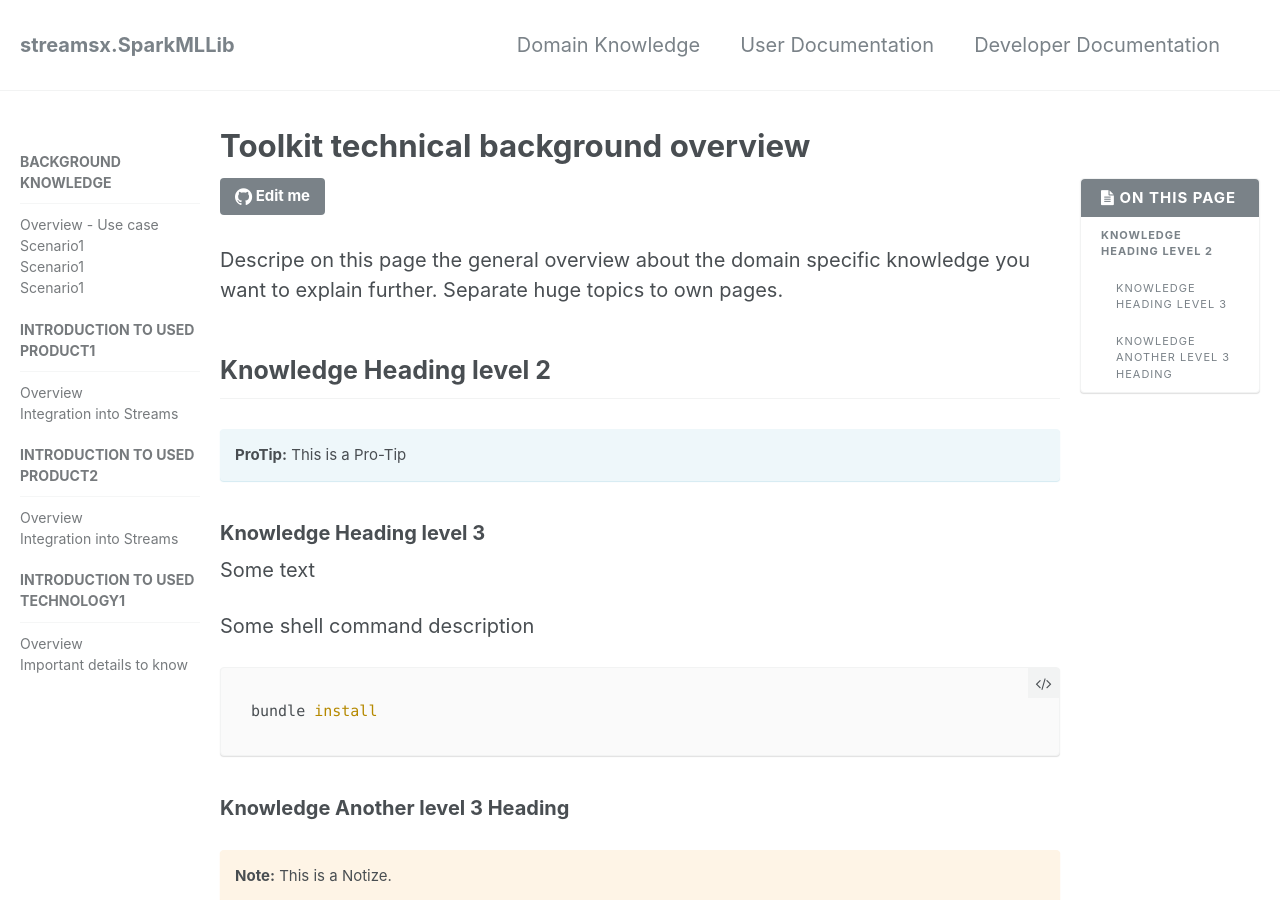
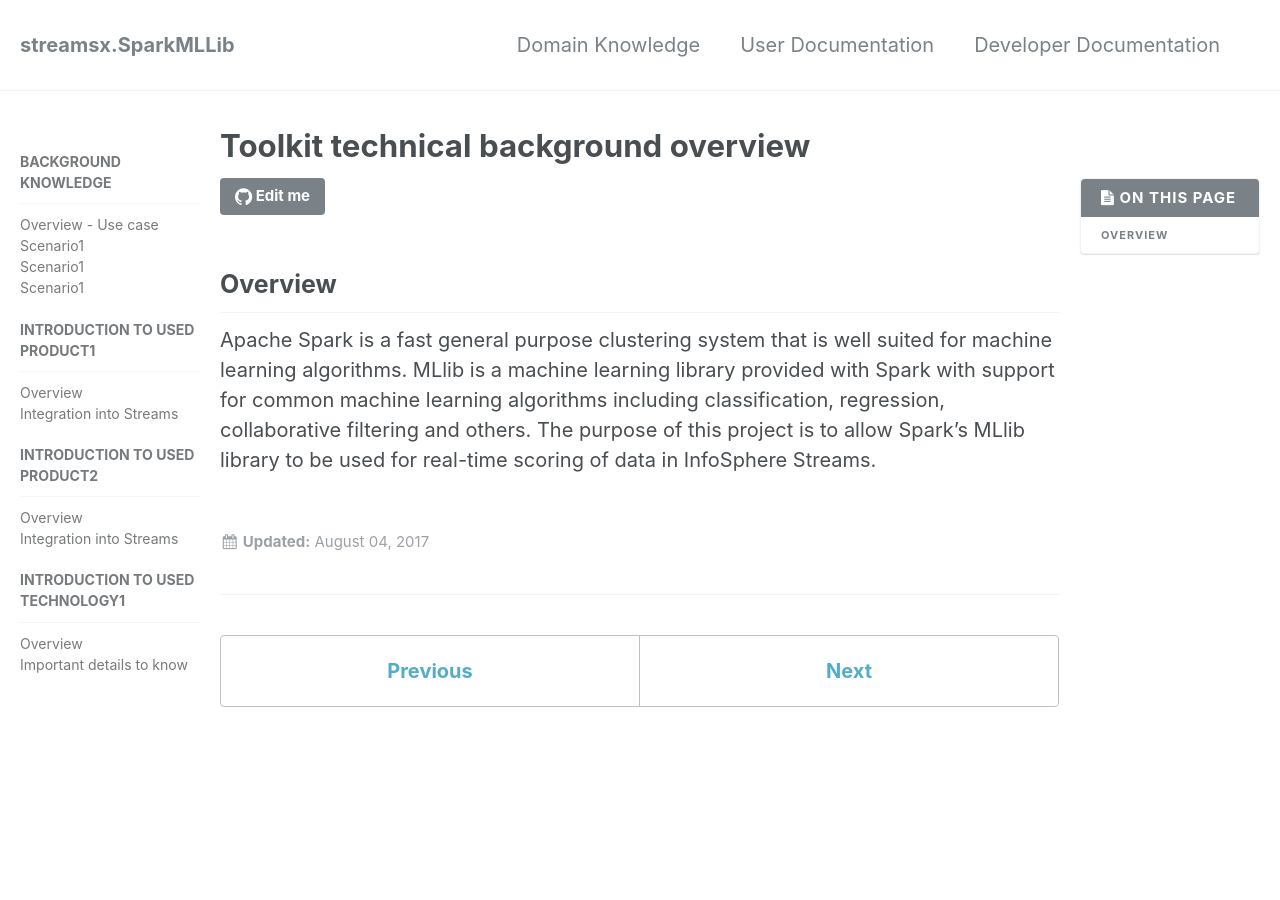
Before and after one commit to IBMStreams/streamsx.sparkMLLib, a Jekyll site: the page built from _docs/02-knowledge_overview.md, in a window 1280 px wide and 900 px high. Built offline with Jekyll 4.4.1, drawn with Linux system fonts in a browser that asks for light colours.

Commit message:
Update gh-pages

````diff
--- a/_docs/02-knowledge_overview.md
+++ b/_docs/02-knowledge_overview.md
@@ -12,26 +12,6 @@
 {% include editme %}
 
 
-Descripe on this page the general overview about the domain specific knowledge you want to explain further.
-Separate huge topics to own pages.
+## Overview
 
-## Knowledge Heading level 2
-
-
-**ProTip:** This is a Pro-Tip
-{: .notice--info}
-
-### Knowledge Heading level 3
-
-Some text
-
-Some shell command description
-
-```bash
-bundle install
-```
-
-### Knowledge Another level 3 Heading
-
-**Note:** This is a Notize.
-{: .notice--warning}
+Apache Spark is a fast general purpose clustering system that is well suited for machine learning algorithms. MLlib is a machine learning library provided with Spark with support for common machine learning algorithms including classification, regression, collaborative filtering and others. The purpose of this project is to allow Spark's MLlib library to be used for real-time scoring of data in InfoSphere Streams.
````
Also changed, not shown: _docs/01-user_overview.md (+1 -7 lines), _docs/03-developer_overview.md (+2 -0 lines).
